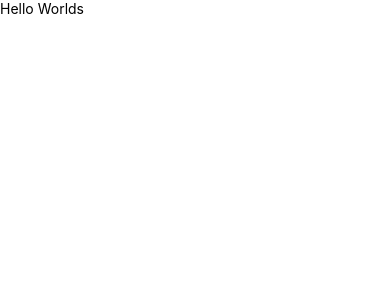
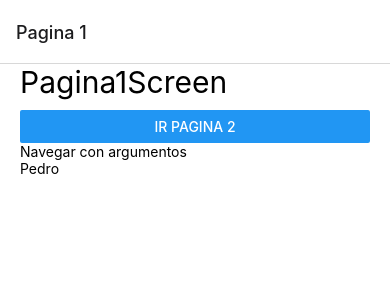
Before and after one commit to Jhoskart/NavigationApp, a React Native app: screen / in a window 390 px wide. Shown: the top 300 px of the page. Built offline with nearby package versions, Linux system fonts and the light colour scheme.

Commit message:
se agrega el stack navigator

```diff
--- a/App.tsx
+++ b/App.tsx
@@ -1,11 +1,12 @@
+import 'react-native-gesture-handler';
 import React from 'react'
 import { NavigationContainer } from '@react-navigation/native';
-import { View, Text } from 'react-native'
+import StackNavigator from './src/navigator/StackNavigator';
 
 export default function App() {
   return (
     <NavigationContainer>
-      <Text>Hello Worlds</Text>
+      <StackNavigator />
     </NavigationContainer>
   )
 }
--- a/package.json
+++ b/package.json
@@ -10,10 +10,12 @@
     "lint": "eslint . --ext .js,.jsx,.ts,.tsx"
   },
   "dependencies": {
+    "@react-native-masked-view/masked-view": "^0.2.8",
     "@react-navigation/native": "^6.0.13",
     "@react-navigation/stack": "^6.3.2",
     "react": "18.1.0",
     "react-native": "0.70.3",
+    "react-native-gesture-handler": "^2.8.0",
     "react-native-safe-area-context": "^4.4.1",
     "react-native-screens": "^3.18.2"
   },
--- /dev/null
+++ b/src/navigator/StackNavigator.tsx
@@ -0,0 +1,32 @@
+import React from 'react'
+import { createStackNavigator } from '@react-navigation/stack';
+import Pagina1Screen from '../screens/Pagina1Screen';
+import Pagina2Screen from '../screens/Pagina2Screen';
+import Pagina3Screen from '../screens/Pagina3Screen';
+import PersonaScreen from '../screens/PersonaScreen';
+
+const Stack = createStackNavigator();
+
+const StackNavigator = () => {
+    return (
+        <Stack.Navigator
+            // initialRouteName="Pagina2Screen"
+            screenOptions={{
+                headerStyle: {
+                    elevation: 0,
+                    shadowColor: 'transparent'
+                },
+                cardStyle: {
+                    backgroundColor: 'white'
+                }
+            }}
+        >
+            <Stack.Screen name="Pagina1Screen" options={{ title:"Pagina 1" }} component={Pagina1Screen} />
+            <Stack.Screen name="Pagina2Screen" options={{ title:"Pagina 2" }} component={Pagina2Screen} />
+            <Stack.Screen name="Pagina3Screen" options={{ title:"Pagina 3" }} component={Pagina3Screen} />
+            <Stack.Screen name="PersonaScreen" options={{ title:"Persona" }} component={PersonaScreen} />
+        </Stack.Navigator>
+    )
+}
+
+export default StackNavigator
--- /dev/null
+++ b/src/screens/Pagina1Screen.tsx
@@ -0,0 +1,38 @@
+import React from 'react'
+import { View, Text, Button,TouchableOpacity } from 'react-native'
+import { StackScreenProps } from '@react-navigation/stack';
+import { styles } from '../theme/appTheme';
+
+interface Props extends StackScreenProps<any, any> {
+
+}
+
+const Pagina1Screen = ( { navigation }: Props) => {
+    return (
+        <View style={ styles.globalMargin }>
+            <Text style={ styles.title }>Pagina1Screen</Text>
+
+            <Button
+                title="Ir pagina 2"
+                onPress={() => navigation.navigate('Pagina2Screen')}
+            />
+
+            <Text>Navegar con argumentos</Text>
+
+            <TouchableOpacity
+                onPress={() => navigation.navigate('PersonaScreen', {
+                    id: 1,
+                    nombre: 'Pedro'
+                })}
+            >
+                <Text>
+                    Pedro
+                </Text>
+            </TouchableOpacity>
+
+
+        </View>
+    )
+}
+
+export default Pagina1Screen
--- /dev/null
+++ b/src/screens/Pagina2Screen.tsx
@@ -0,0 +1,30 @@
+import { useNavigation } from '@react-navigation/core';
+import React, { useEffect } from 'react'
+import { View, Text, Button } from 'react-native'
+import { styles } from '../theme/appTheme';
+
+const Pagina2Screen = () => {
+
+    const navigation = useNavigation();
+
+    useEffect(() => {
+        navigation.setOptions({
+            title: 'Hola Mundo',
+            headerBackTitle: 'Atras'
+        })
+    }, [])
+
+    return (
+        <View style={ styles.globalMargin } >
+            <Text style={ styles.title } >Pagina2Screen</Text>
+
+            <Button
+                title="Ir pagina 3"
+                onPress={() => navigation.navigate('Pagina3Screen')}
+            />
+
+        </View>
+    )
+}
+
+export default Pagina2Screen
--- /dev/null
+++ b/src/screens/Pagina3Screen.tsx
@@ -0,0 +1,27 @@
+import React from 'react'
+import { StackScreenProps } from '@react-navigation/stack';
+import { View, Text, Button } from 'react-native'
+import { styles } from '../theme/appTheme';
+
+interface Props extends StackScreenProps<any, any> {}
+
+const Pagina3Screen = ({ navigation }: Props) => {
+    return (
+        <View style={ styles.globalMargin }>
+            <Text style={ styles.title } >Pagina3Screen</Text>
+
+            <Button
+                title="Regresar"
+                onPress={() => navigation.pop()}
+            />
+
+            <Button
+                title="Ir a pagina 1"
+                onPress={() => navigation.popToTop()}
+            />
+
+        </View>
+    )
+}
+
+export default Pagina3Screen
--- /dev/null
+++ b/src/screens/PersonaScreen.tsx
@@ -0,0 +1,30 @@
+import React, { useEffect } from 'react'
+import { View, Text, Button } from 'react-native'
+import { styles } from '../theme/appTheme';
+import { StackScreenProps } from '@react-navigation/stack';
+
+interface Props extends StackScreenProps<any, any> {}
+
+const PersonaScreen = ({ route, navigation }: Props) => {
+
+    const params = route.params;
+
+    useEffect(() => {
+        navigation.setOptions({
+            title: params.nombre
+        })
+    }, [])
+
+
+    return (
+        <View style={styles.globalMargin}>
+            <Text style={styles.title}>
+            {
+                JSON.stringify(params, null, 3)
+            }
+            </Text>
+        </View>
+    )
+}
+
+export default PersonaScreen
--- /dev/null
+++ b/src/theme/appTheme.tsx
@@ -0,0 +1,44 @@
+import { StyleSheet } from "react-native";
+
+export const styles = StyleSheet.create({
+    globalMargin: {
+        marginHorizontal: 20
+    },
+    title: {
+        fontSize: 30,
+        marginBottom: 10
+    },
+    botonGrande: {
+        width: 100,
+        height: 100,
+        backgroundColor: 'red',
+        borderRadius: 20,
+        alignItems: 'center',
+        justifyContent: 'center',
+        marginRight: 10
+    },
+    botonGrandeTexto: {
+        color: 'white',
+        fontSize: 18,
+        fontWeight: 'bold'
+    },
+    avatarContainer: {
+        alignItems: 'center',
+        marginTop: 20
+    },
+    avatar: {
+        width: 150,
+        height: 150,
+        borderRadius: 100
+    },
+    menuContainer: {
+        marginVertical: 30,
+        marginHorizontal: 30
+    },
+    menuBoton: {
+        marginVertical: 10
+    },
+    menuTexto: {
+        fontSize: 20
+    }
+});
```
Also changed, not shown: .eslintrc.js, 1 other file (tests, documents, lock files or other folders).
